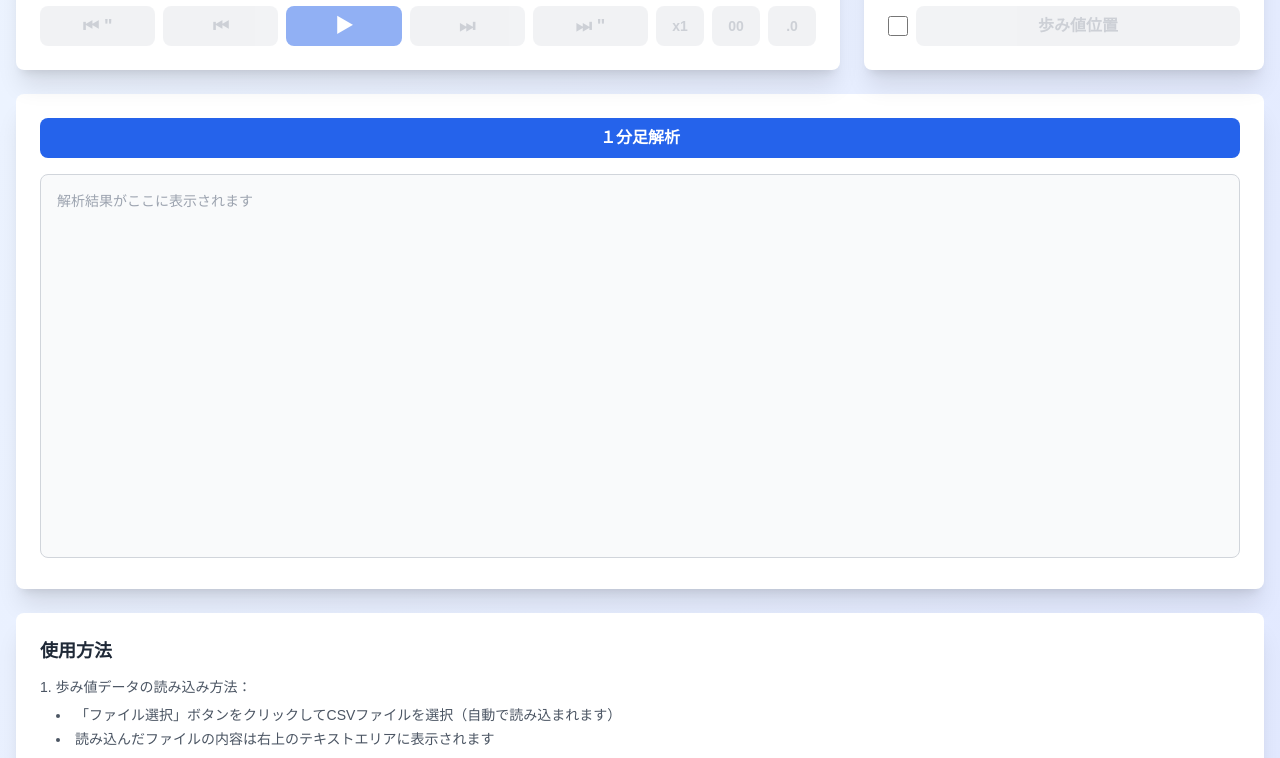
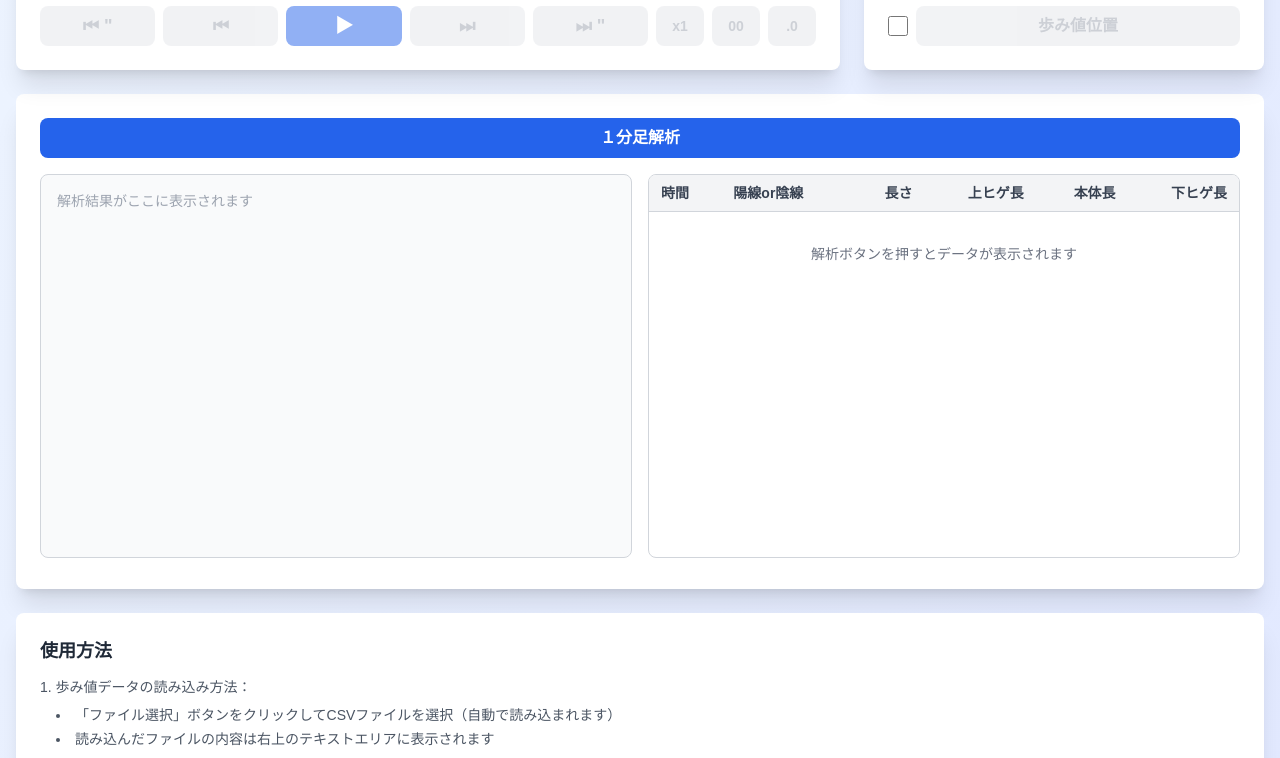
Before and after one commit to kashiomaru/kabu_sim, a Next.js app: page / in a window 1280 px wide. Shown: the part 694-1452 px from the top of the page. Built offline with nearby package versions, Linux system fonts and the light colour scheme.

Commit message:
ローソク足の表を追加

```diff
--- a/app/page.tsx
+++ b/app/page.tsx
@@ -59,6 +59,14 @@ export default function Home() {
   const [isAyumiPositionCheckboxChecked, setIsAyumiPositionCheckboxChecked] = useState(false); // 歩み値位置チェックボックスの状態
   const [isShadowEnabled, setIsShadowEnabled] = useState(false); // シャドウ表示のON/OFF（デフォルトはOFF）
   const analysisTextareaRef = useRef<HTMLTextAreaElement | null>(null); // 解析結果テキストエリアの参照
+  const [analysisTableData, setAnalysisTableData] = useState<Array<{
+    time: string;
+    type: string; // "陽線" | "陰線" | "ドージ"
+    length: number; // 長さ（high - low）
+    upperWick: number; // 上ヒゲ長
+    body: number; // 本体長
+    lowerWick: number; // 下ヒゲ長
+  }>>([]); // 解析結果の表データ
   const lastAyumiIndexRef = useRef<number | null>(null); // 前回の歩み値位置のインデックス（インクリメンタル検索用）
 
   // アクティブファイルのデータを取得
@@ -1267,6 +1275,49 @@ export default function Home() {
     if (analysisTextareaRef.current) {
       analysisTextareaRef.current.value = result;
     }
+
+    // 表のデータを生成
+    const tableData = candlestickData.map((candle) => {
+      // 時間をフォーマット
+      const timeValue = typeof candle.time === 'number' ? candle.time : 0;
+      const date = new Date(timeValue * 1000);
+      const hours = String(date.getUTCHours()).padStart(2, '0');
+      const minutes = String(date.getUTCMinutes()).padStart(2, '0');
+      const timeStr = `${hours}:${minutes}`;
+
+      // 陽線or陰線を判定
+      let type: string;
+      if (Math.abs(candle.close - candle.open) < 0.0001) {
+        type = 'ドージ';
+      } else if (candle.close > candle.open) {
+        type = '陽線';
+      } else {
+        type = '陰線';
+      }
+
+      // 長さ（high - low）
+      const length = candle.high - candle.low;
+
+      // 上ヒゲ長（high - max(open, close)）
+      const upperWick = candle.high - Math.max(candle.open, candle.close);
+
+      // 本体長（|close - open|）
+      const body = Math.abs(candle.close - candle.open);
+
+      // 下ヒゲ長（min(open, close) - low）
+      const lowerWick = Math.min(candle.open, candle.close) - candle.low;
+
+      return {
+        time: timeStr,
+        type,
+        length,
+        upperWick,
+        body,
+        lowerWick,
+      };
+    });
+
+    setAnalysisTableData(tableData);
   };
 
   return (
@@ -1631,6 +1682,8 @@ export default function Home() {
               １分足解析
             </button>
           </div>
+          <div className="grid grid-cols-1 lg:grid-cols-2 gap-4">
+            {/* 左側：テキスト表示 */}
             <div>
               <textarea
                 ref={analysisTextareaRef}
@@ -1638,6 +1691,58 @@ export default function Home() {
                 className="w-full h-96 p-4 border border-gray-300 dark:border-gray-600 rounded-lg bg-gray-50 dark:bg-gray-900 text-gray-900 dark:text-gray-100 resize-none focus:outline-none focus:ring-2 focus:ring-blue-500 font-mono text-sm"
                 placeholder="解析結果がここに表示されます"
               />
+            </div>
+            {/* 右側：表 */}
+            <div className="overflow-auto">
+              <div className="h-96 border border-gray-300 dark:border-gray-600 rounded-lg overflow-auto">
+                <table className="w-full text-sm">
+                  <thead className="bg-gray-100 dark:bg-gray-700 sticky top-0">
+                    <tr>
+                      <th className="px-3 py-2 text-left font-semibold text-gray-700 dark:text-gray-300 border-b border-gray-300 dark:border-gray-600">時間</th>
+                      <th className="px-3 py-2 text-left font-semibold text-gray-700 dark:text-gray-300 border-b border-gray-300 dark:border-gray-600">陽線or陰線</th>
+                      <th className="px-3 py-2 text-right font-semibold text-gray-700 dark:text-gray-300 border-b border-gray-300 dark:border-gray-600">長さ</th>
+                      <th className="px-3 py-2 text-right font-semibold text-gray-700 dark:text-gray-300 border-b border-gray-300 dark:border-gray-600">上ヒゲ長</th>
+                      <th className="px-3 py-2 text-right font-semibold text-gray-700 dark:text-gray-300 border-b border-gray-300 dark:border-gray-600">本体長</th>
+                      <th className="px-3 py-2 text-right font-semibold text-gray-700 dark:text-gray-300 border-b border-gray-300 dark:border-gray-600">下ヒゲ長</th>
+                    </tr>
+                  </thead>
+                  <tbody className="bg-white dark:bg-gray-800">
+                    {analysisTableData.length > 0 ? (
+                      analysisTableData.map((row, index) => (
+                        <tr key={index} className="border-b border-gray-200 dark:border-gray-700">
+                          <td className="px-3 py-2 text-gray-900 dark:text-gray-100">{row.time}</td>
+                          <td className={`px-3 py-2 ${
+                            row.type === '陽線' ? 'text-[#FF0000]' :
+                            row.type === '陰線' ? 'text-[#00FFFF]' :
+                            'text-gray-500 dark:text-gray-400'
+                          }`}>
+                            {row.type}
+                          </td>
+                          <td className="px-3 py-2 text-right font-mono text-gray-900 dark:text-gray-100">
+                            {row.length.toFixed(priceDecimalPlaces)}
+                          </td>
+                          <td className="px-3 py-2 text-right font-mono text-gray-900 dark:text-gray-100">
+                            {row.upperWick.toFixed(priceDecimalPlaces)}
+                          </td>
+                          <td className="px-3 py-2 text-right font-mono text-gray-900 dark:text-gray-100">
+                            {row.body.toFixed(priceDecimalPlaces)}
+                          </td>
+                          <td className="px-3 py-2 text-right font-mono text-gray-900 dark:text-gray-100">
+                            {row.lowerWick.toFixed(priceDecimalPlaces)}
+                          </td>
+                        </tr>
+                      ))
+                    ) : (
+                      <tr>
+                        <td colSpan={6} className="px-3 py-8 text-center text-gray-500 dark:text-gray-400">
+                          解析ボタンを押すとデータが表示されます
+                        </td>
+                      </tr>
+                    )}
+                  </tbody>
+                </table>
+              </div>
+            </div>
           </div>
         </div>
 
```
Lines whose indentation alone changed are shown as unchanged.
